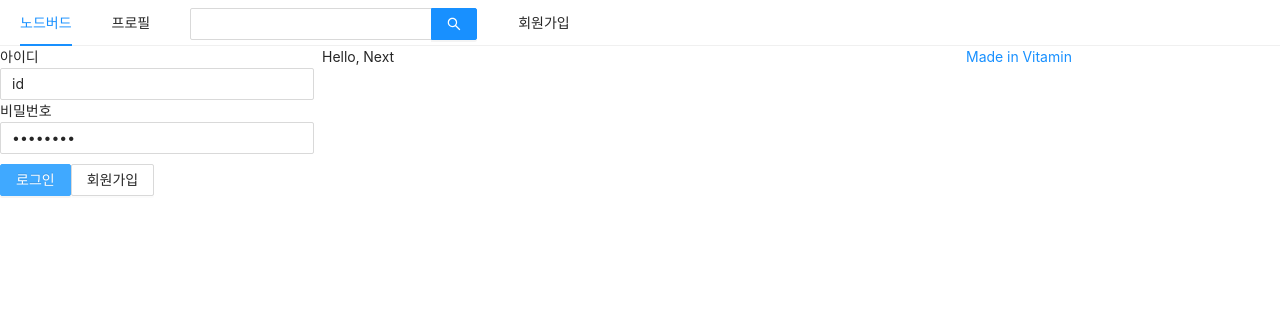
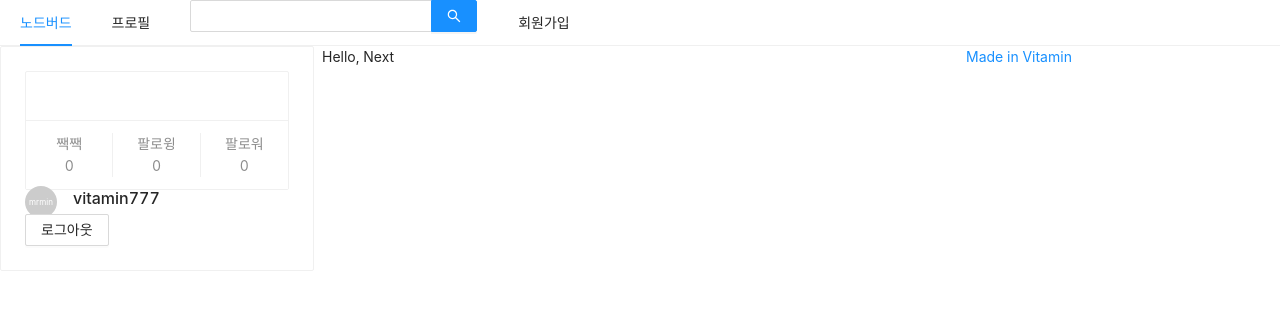
Before and after one commit to qhrdmaaksen/nodeBirdCloneCoding, a Next.js app in the folder prepare/front/: page / in a window 1280 px wide. Both pictures are taken after a click on the button "로그인". Shown: the top 310 px of the page. Built offline with nearby package versions, Linux system fonts and the light colour scheme.

Commit message:
nodeBirde login logout virtual function in nomal operation check commit

```diff
--- a/prepare/front/component/AppLayout.js
+++ b/prepare/front/component/AppLayout.js
@@ -1,12 +1,18 @@
-import React, { useState } from 'react';
-import Link from 'next/link';
-import PropTypes from 'prop-types';
-import { Menu, Input, Row, Col } from 'antd'; // antd 에 Menu 사용
-import UserProfile from '../component/UserProfile';
-import LoginForm from '../component/LoginForm';
+import React, { useState } from 'react'
+import Link from 'next/link'
+import PropTypes from 'prop-types'
+import { Menu, Input, Row, Col } from 'antd' // antd 에 Menu 사용
+import styled from 'styled-components'
+import UserProfile from '../component/UserProfile'
+import LoginForm from '../component/LoginForm'
+
+const SearchInput = styled(Input.Search)`
+  // antd 에서 사용한 Input.Search 를 styled component 로 바꿔 넣어줌
+  verticalalign: middle;
+`
 
 const AppLayout = ({ children }) => {
-  const [isLoggedIn, setIsLoggedIn] = useState();
+  const [isLoggedIn, setIsLoggedIn] = useState()
   return (
     <div>
       <Menu mode="horizontal">
@@ -21,7 +27,7 @@ const AppLayout = ({ children }) => {
           </Link>
         </Menu.Item>
         <Menu.Item>
-          <Input.Search enterButton style={{ verticalAlign: 'middle' }} />
+          <SearchInput enterButton />
         </Menu.Item>
         <Menu.Item>
           <Link href="/signup">
@@ -34,27 +40,23 @@ const AppLayout = ({ children }) => {
         {/*antd design 은 세로줄을 24 픽셀로 나눔*/}
         <Col xs={24} md={6}>
           {/*dummy data*/}
-          {isLoggedIn ? <UserProfile /> : <LoginForm />}
+          {isLoggedIn ? <UserProfile setIsLoggedIn={setIsLoggedIn}/> : <LoginForm setIsLoggedIn={setIsLoggedIn} />}
         </Col>
         <Col xs={24} md={12}>
           {children} {/*여기는 AppLayout 의 children*/}
         </Col>
         <Col xs={24} md={6}>
-          <a
-            href="https://qhrdmaaksen.github.io/"
-            target={'_blank'}
-            rel="noreferrer noopener"
-          >
+          <a href="https://qhrdmaaksen.github.io/" target={'_blank'} rel="noreferrer noopener">
             Made in Vitamin
           </a>
         </Col>
       </Row>
     </div>
-  );
-};
+  )
+}
 
 AppLayout.propTypes = {
   children: PropTypes.node.isRequired,
-};
+}
 
-export default AppLayout;
+export default AppLayout
--- a/prepare/front/component/LoginForm.js
+++ b/prepare/front/component/LoginForm.js
@@ -1,21 +1,43 @@
-import React, { useCallback, useState } from "react";
-import { Form, Input, Button } from "antd";
-import Link from "next/link";
+import React, { useCallback, useState, useMemo } from 'react'
+import { Form, Input, Button } from 'antd'
+import Link from 'next/link'
+import styled from 'styled-components'
 
-const LoginForm = () => {
-  const [id, setId] = useState("");
-  const [password, setPassword] = useState("");
+const ButtonWrapper = styled.div`
+  // div tag 가 된다.
+  margin-top: 10px;
+`
+
+const FormWrapper = styled(Form)`
+  padding: 10px;
+`
+
+// eslint-disable-next-line react/prop-types
+const LoginForm = ({ setIsLoggedIn }) => {
+  const [id, setId] = useState('')
+  const [password, setPassword] = useState('')
 
   const onChangeId = useCallback((e) => {
-    setId(e.target.value);
-  }, []);
+    setId(e.target.value)
+  }, [])
 
   const onChangePassword = useCallback((e) => {
-    setPassword(e.target.value);
-  }, []);
+    setPassword(e.target.value)
+  }, [])
+
+  // const style = useMemo(()=>({ // styled component 를 사용원치 않을때 useMemo 사용
+  //   marginTop: 10
+  // }), []);
+
+  const onSubmitFrom = useCallback(() => {
+    console.log('id : ' + id + 'password : ' + password)
+    setIsLoggedIn(true)
+  }, [id, password])
 
   return (
-    <Form>
+    <FormWrapper onFinish={onSubmitFrom}>
+      {' '}
+      {/*onFinish 는 이미 e.preventDefault() 가 적용되어있다.*/}
       <div>
         <label htmlFor="user-id">아이디</label>
         <br />
@@ -32,21 +54,22 @@ const LoginForm = () => {
           required
         />
       </div>
-      <div style={{ marginTop: "10px"}}>
+      <ButtonWrapper>
+        {/*style={style}*/}
         <Button type="primary" htmlType="submit" loading={false}>
-          로그인
+          로그인 {/*htmlType 을 붙여줘야 submit이된다*/}
         </Button>
         <Link href="/signup">
           <a>
             <Button>회원가입</Button>
           </a>
         </Link>
-      </div>
+      </ButtonWrapper>
       <div></div>
       <div></div>
       <div></div>
-    </Form>
-  );
-};
+    </FormWrapper>
+  )
+}
 
-export default LoginForm;
+export default LoginForm
--- a/prepare/front/component/UserProfile.js
+++ b/prepare/front/component/UserProfile.js
@@ -1,5 +1,28 @@
-import React from 'react';
+import React, {useCallback} from 'react'
+import {Card, Avatar, Button} from 'antd'
 
-const UserProfile = () => {};
+// eslint-disable-next-line react/prop-types
+const UserProfile = ({ setIsLoggedIn}) => {
+	const onLogOut = useCallback(() => {
+		setIsLoggedIn(false)
+	}, [])
 
-export default UserProfile;
+	return (
+			<Card>
+				<Card
+						actions={[
+							<div key="twit">짹짹<br/>0</div>,  /*리액트에서 배열로 jsx 사용할땐 key 붙여줘야함*/
+							<div key="following">팔로윙<br/>0</div>,
+							<div key="follower">팔로워<br/>0</div>
+						]}>
+				</Card>
+				<Card.Meta
+						avatar={<Avatar>mrmin</Avatar>}
+						title="vitamin777"
+				/>
+				<Button onClick={onLogOut}>로그아웃</Button>
+			</Card>
+	)
+}
+
+export default UserProfile
--- a/prepare/front/package.json
+++ b/prepare/front/package.json
@@ -4,6 +4,8 @@
   "description": "",
   "main": "index.js",
   "scripts": {
+    "format": "prettier --check --ignore-path .gitignore .",
+    "format:fix": "prettier --write --ignore-path .gitignore .",
     "dev": "next"
   },
   "author": "vitamin777",
@@ -15,7 +17,8 @@
     "prop-types": "^15.8.1",
     "react": "^16.14.0",
     "react-dom": "^16.14.0",
-    "styled-component": "^2.8.0"
+    "styled-component": "^2.8.0",
+    "styled-components": "^5.3.5"
   },
   "devDependencies": {
     "eslint": "^8.12.0",
```
Also changed, not shown: prepare/front/pages/_app.js (+8 -8 lines), prepare/front/pages/index.js (+5 -5 lines), prepare/front/pages/profile.js (+6 -6 lines), prepare/front/pages/signup.js (+6 -6 lines), prepare/front/.prettierrc.js, 1 other file (tests, documents, lock files or other folders).
